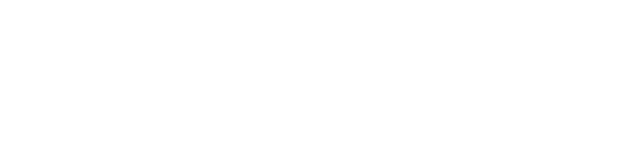
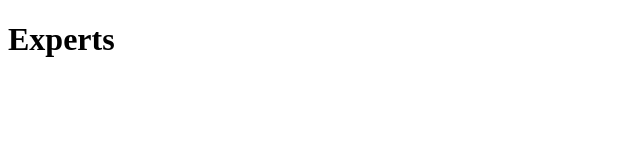
Before and after one commit to Nishant-ops/GetAnyHelp-nodejs, a website: page public/html/Experts.html in a window 1280 px wide. Shown: the whole page, without its empty margins (0-640 px from the left). Drawn offline with Linux system fonts and the light colour scheme.

Commit message:
Add something in experts

```diff
--- a/public/html/Experts.html
+++ b/public/html/Experts.html
@@ -7,6 +7,6 @@
     <title>Document</title>
 </head>
 <body>
-
+    <h1>Experts</h1>
 </body>
 </html>
```
